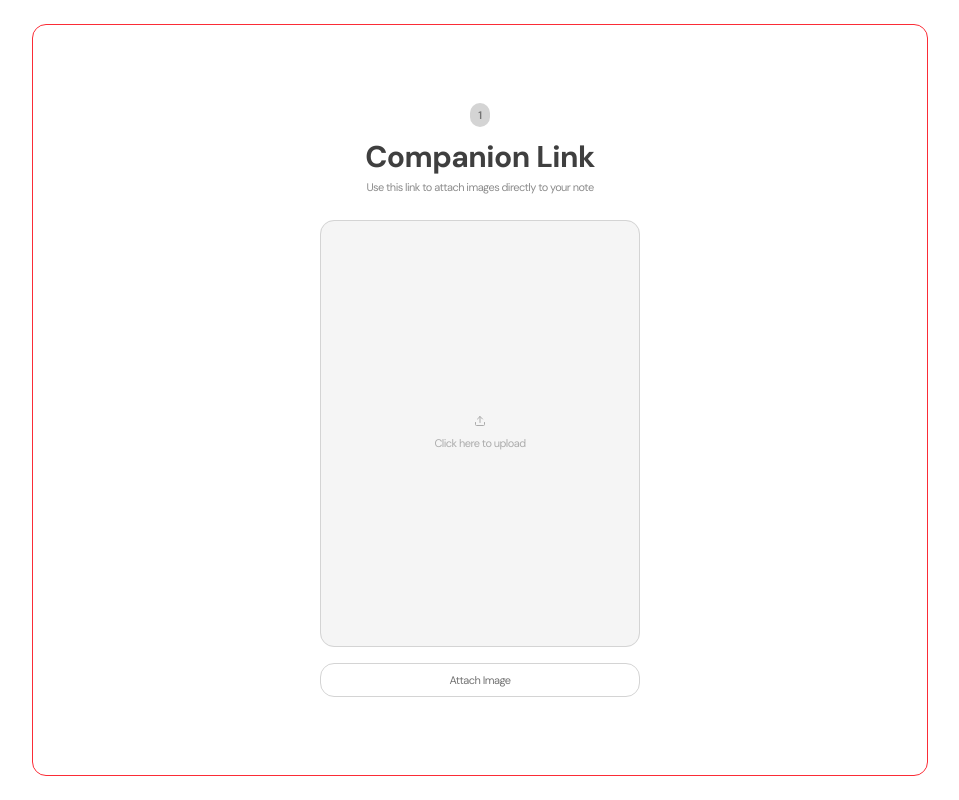
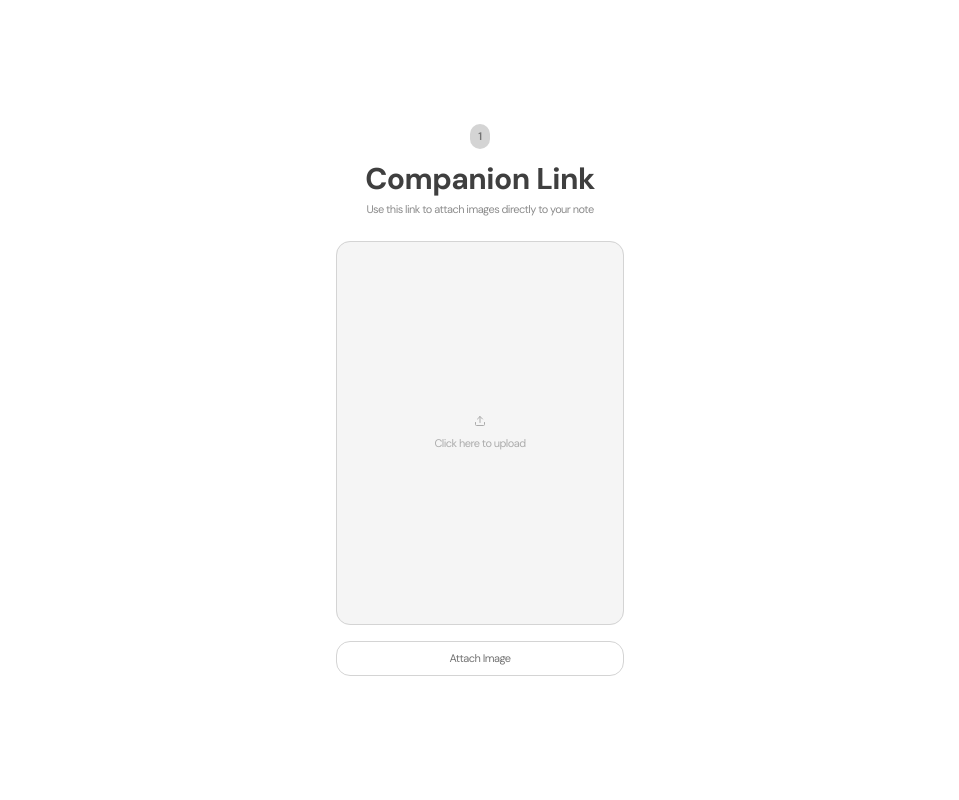
Before and after one commit to Damianrogers51/NoteSnap, a Next.js app: page /companion/1 in a window 1280 px wide. Shown: the whole page, without its empty margins (160-1119 px from the left). Built offline with nearby package versions, Linux system fonts and the light colour scheme; no server answers.

Commit message:
fix spacing on companion page

```diff
--- a/src/app/companion/[noteId]/CompanionForm.tsx
+++ b/src/app/companion/[noteId]/CompanionForm.tsx
@@ -35,8 +35,8 @@ export default function CompanionForm({ id }: { id: string }) {
   }
 
   return (
-    <div className="flex flex-col items-center space-y-4 w-full max-w-sm">
-      <div className={`relative flex flex-col items-center aspect-[3/4] w-full max-w-80 bg-neutral-100 rounded-xl cursor-pointer`}>
+    <div className="flex flex-col items-center space-y-4 w-full">
+      <div className={`relative flex flex-col items-center aspect-[3/4] w-full max-w-96 bg-neutral-100 rounded-xl cursor-pointer`}>
         <form>
           <input
             type="file"
--- a/src/app/companion/[noteId]/page.tsx
+++ b/src/app/companion/[noteId]/page.tsx
@@ -4,11 +4,11 @@ export default async function CompanionPage({ params }: { params: Promise<{ note
   const { noteId } = await params;
 
   return (
-    <div className="flex flex-col items-center min-h-screen px-4 py-6 overflow-hidden">
-      <div className="flex flex-col items-center justify-center flex-1 w-full max-w-4xl space-y-6 border-[.5px] border-red-500 rounded-xl">
+    <div className="flex flex-col h-[100dvh] items-center justify-center flex-1 w-full space-y-6 rounded-xl">
+      <div className="flex flex-col items-center space-y-6 w-full max-w-72">
         <div className="flex flex-col items-center space-y-3">
           <div className="bg-neutral-300 text-neutral-500 font-semibold rounded-lg px-2 py-1">
-             {noteId.slice(0, 8).toUpperCase()}
+              {noteId.slice(0, 8).toUpperCase()}
           </div>
 
           <div className="flex flex-col items-center space-y-1 text-center">
```
